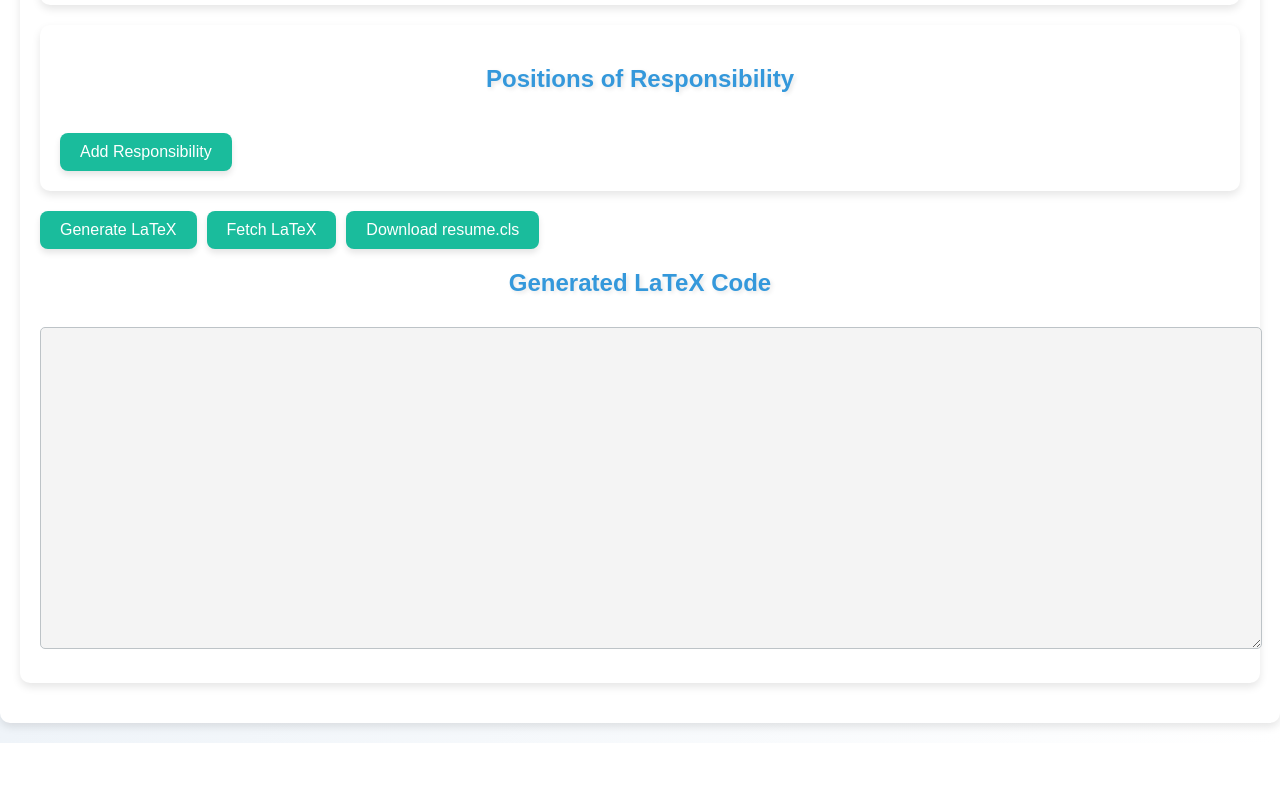
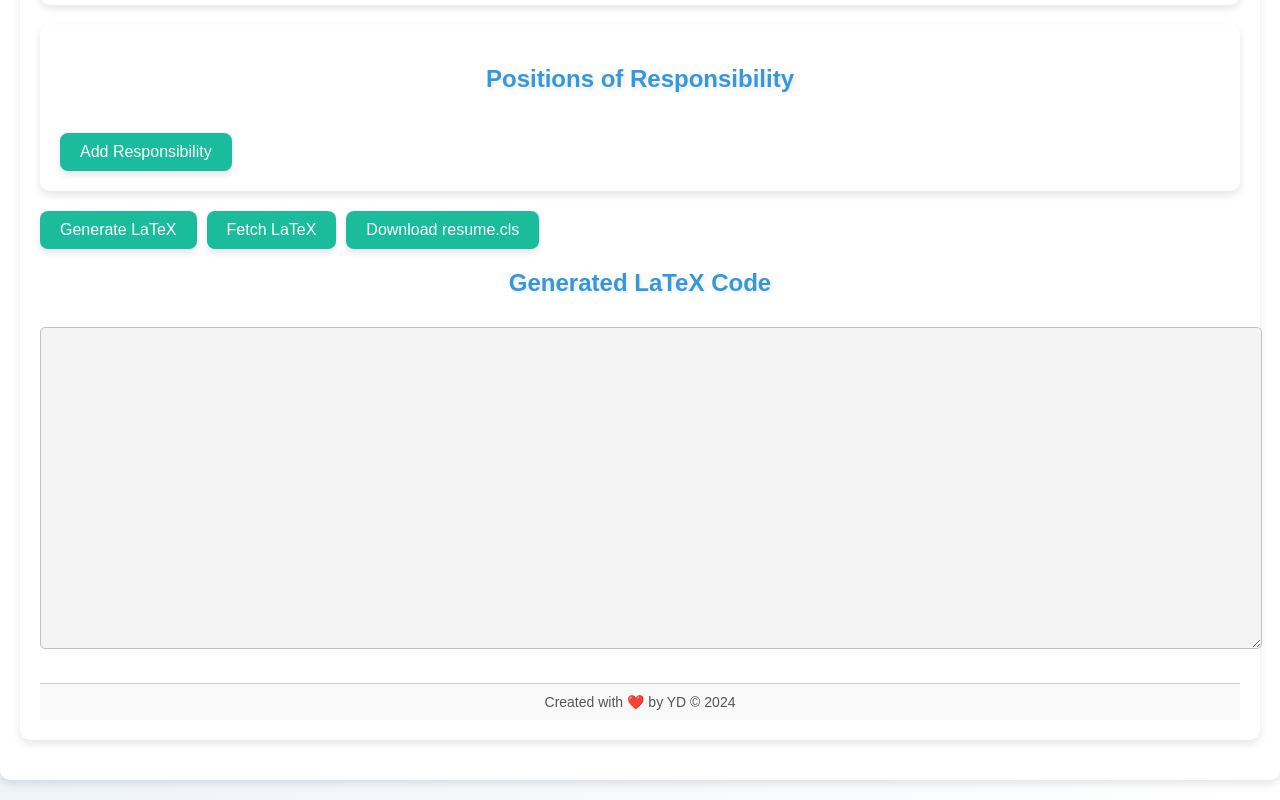
Before and after one commit to yashshah9279/info_to_latex_faang, a React (Vite) app in the folder frontend/my-react-app/: page / in a window 1280 px wide. Shown: the part 2297-3097 px from the top of the page. Before the commit the page ends 3040 px from the top, so only its background shows below. Built offline with nearby package versions, Linux system fonts and the light colour scheme.

Commit message:
Footer complete

```diff
--- a/frontend/my-react-app/src/App.jsx
+++ b/frontend/my-react-app/src/App.jsx
@@ -199,6 +199,19 @@ const App = () => {
           fontFamily: 'monospace',
         }}
       ></textarea>
+         <footer
+      style={{
+        textAlign: 'center',
+        padding: '10px',
+        marginTop: '20px',
+        borderTop: '1px solid #ccc',
+        backgroundColor: '#f9f9f9',
+        fontSize: '14px',
+        color: '#555',
+      }}
+    >
+      Created with ❤️ by YD © 2024
+    </footer>
     </div>
   );
 };
```
